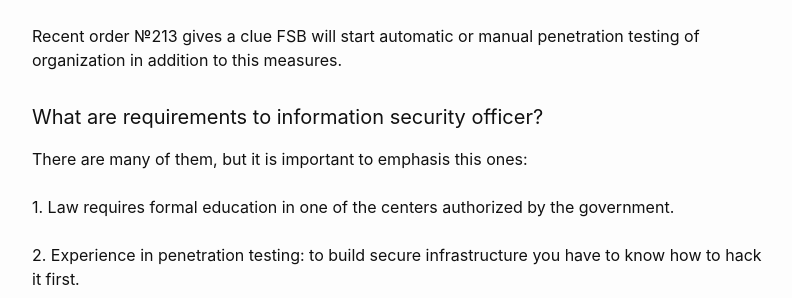
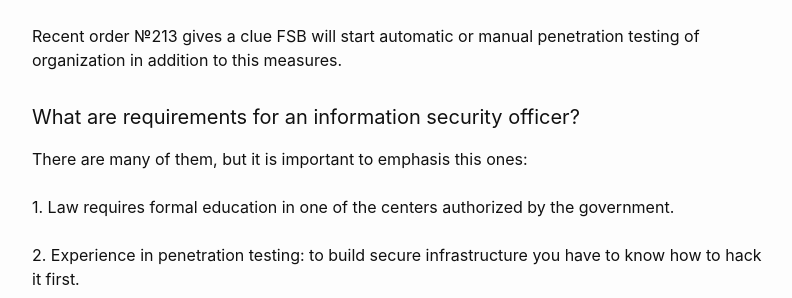
Before and after one commit to Gelassen/dkazakov.github.io, a Jekyll site: the page built from _posts/2023-10-21-case-study-information-security-of-government-organisation.html, in a window 1280 px wide and 900 px high, scrolled down 1513 px. Shown: the part 155-453 px from the top of the window, without its empty margins (238-1030 px from the left). Built offline with Jekyll 4.4.1, drawn with Linux system fonts in a browser that asks for light colours.

Commit message:
Fix grammar

```diff
--- a/_posts/2023-08-31-case-study-automatic-chinese-text-tokenisation-and-translation.html
+++ b/_posts/2023-08-31-case-study-automatic-chinese-text-tokenisation-and-translation.html
@@ -53,7 +53,7 @@ modified_time: '2023-09-8'
             model/tokenizer or integration over Chaquopy worth to explore
             further. The reason why they had been left behind is I had to
             minimize time-to-market and time I allocated to explore each of this
-            technology had been exceeded.
+            technologies had been exceeded.
         </p>
         <h3>Task decomposition</h3>
         <p>
--- a/_posts/2023-10-21-case-study-information-security-of-government-organisation.html
+++ b/_posts/2023-10-21-case-study-information-security-of-government-organisation.html
@@ -92,7 +92,7 @@ modified_time: '2023-10-21'
                 penetration testing of organization in addition to this measures.
             </p>
             <h4>
-                What are requirements to information security officer?
+                What are requirements for an information security officer?
             </h4>
             <p>
                 There are many of them, but it is important to emphasis this ones: <br><br>
```
